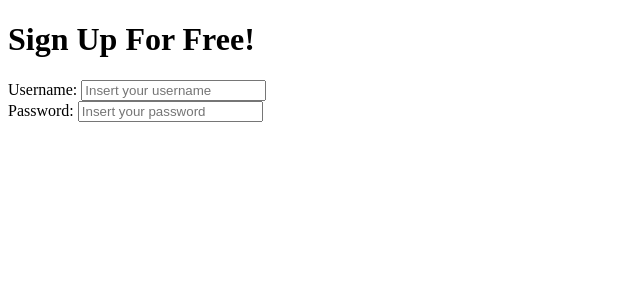
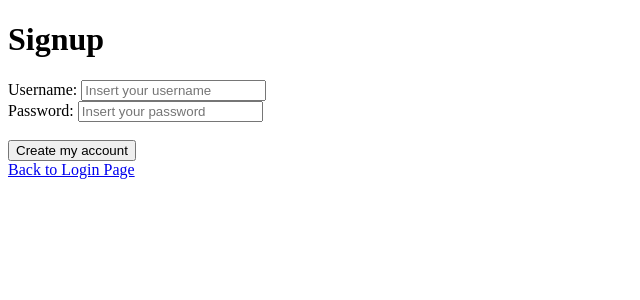
Before and after one commit to jnmasterjn/IB-Bio-Quiz-App, a React (Vite) app in the folder client/react-frontend/: page /signup in a window 1280 px wide. Shown: the top 300 px of the page, without its empty margins (0-640 px from the left). Built offline with nearby package versions, Linux system fonts and the light colour scheme.

Commit message:
signup page done!

```diff
--- a/client/react-frontend/src/assets/pages/Signin.jsx
+++ b/client/react-frontend/src/assets/pages/Signin.jsx
@@ -1,7 +1,6 @@
 import { useState } from "react";
 import { login } from "../../api.services/api";
 import { Link, useNavigate} from "react-router-dom";
-import './Signin.css'
 
 
 function Signin() {
@@ -11,7 +10,6 @@ function Signin() {
     const [Error, setError ] = useState(false)
 
     const handleLogin = (e) => {
-
         e.preventDefault(); //prevent reloading the page
         const username = e.target.elements.username.value; //get user insert username from input field
         const password = e.target.elements.password.value; //get user insert password from input field
--- a/client/react-frontend/src/assets/pages/Signup.jsx
+++ b/client/react-frontend/src/assets/pages/Signup.jsx
@@ -1,17 +1,51 @@
+import { useState } from "react"
+import { Link, useNavigate } from "react-router-dom"
+import { signup } from "../../api.services/api"
+
 
 
 function Signup() {
 
+    const path = useNavigate()
+    const [Error, setError] = useState(false)
+    const handleSignup = (e) => {
+        e.preventDefault()
+        const username = e.target.elements.username.value
+        const password = e.target.elements.password.value
+
+        signup(username, password)
+            .then(()=>{
+                path('../Signin') // if signup successfully can go to login page
+            })
+
+            .catch(()=>{
+                setError(true)
+            })
+    }
+
+
     return (
         <>
-        <h1>Sign Up For Free!</h1>
-        <form>
-            <label> Username: </label>
-            <input type="text" placeholder="Insert your username"></input>
-            <br/>
-            <label> Password: </label>
-            <input type="password" placeholder="Insert your password"></input>
-        </form>
+            <h1>Signup</h1>
+            <div>
+                <form onSubmit={handleSignup}>
+                    <label> Username: </label>
+                    <input type="text" placeholder="Insert your username" name="username"></input>
+                    <br/>
+                    <label> Password: </label>
+                    <input type="password" placeholder="Insert your password" name="password"></input>
+                    <br/>
+                    <br/>
+                    <button type="submit">Create my account</button>
+                    <br/>
+                </form>
+
+                {/* check the value of Error, if it's true generate the <p> */}
+                {Error && <p style={{color:'red'}}> Error. Account already exsist. </p>}
+
+                <Link to='../Signin'>Back to Login Page</Link>
+
+            </div>
         </>
     )
 }
```
Also changed, not shown: client/react-frontend/src/assets/pages/Signin.css (deleted), 1 other file (tests, documents, lock files or other folders).
